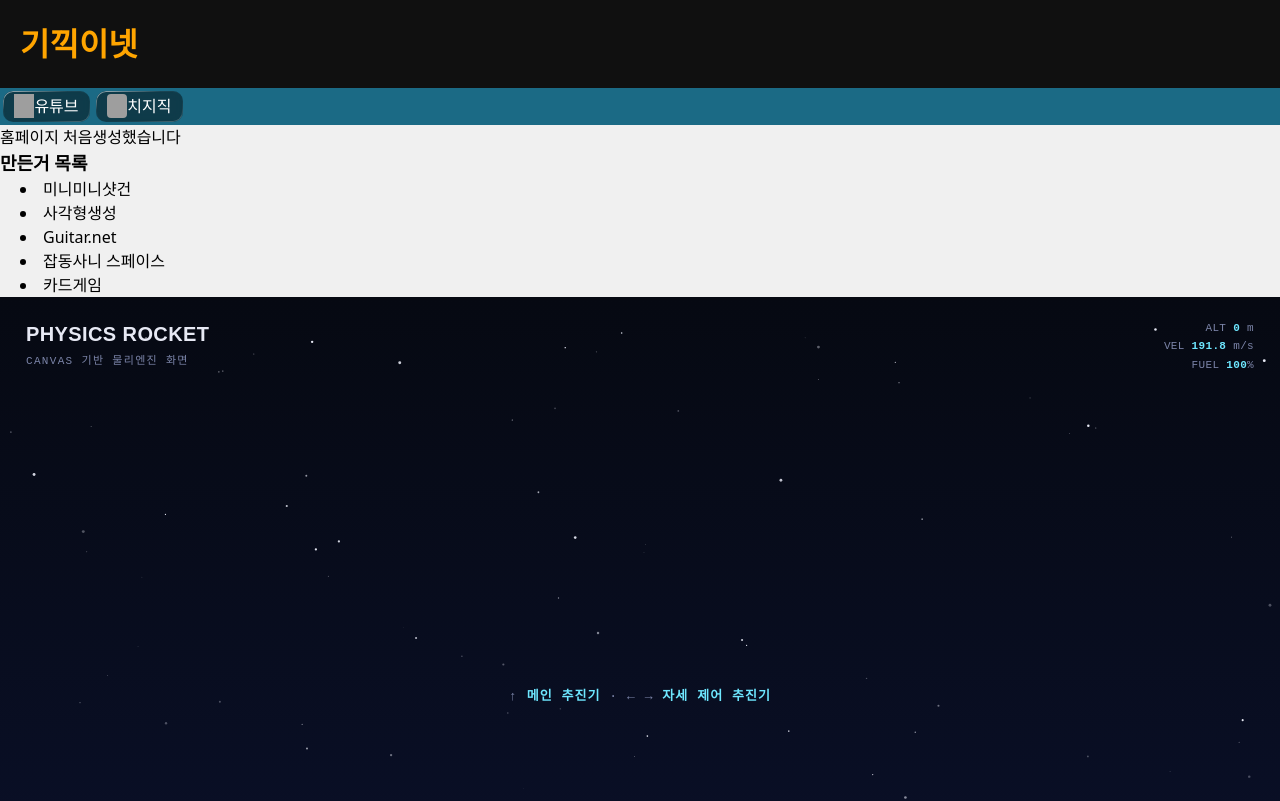
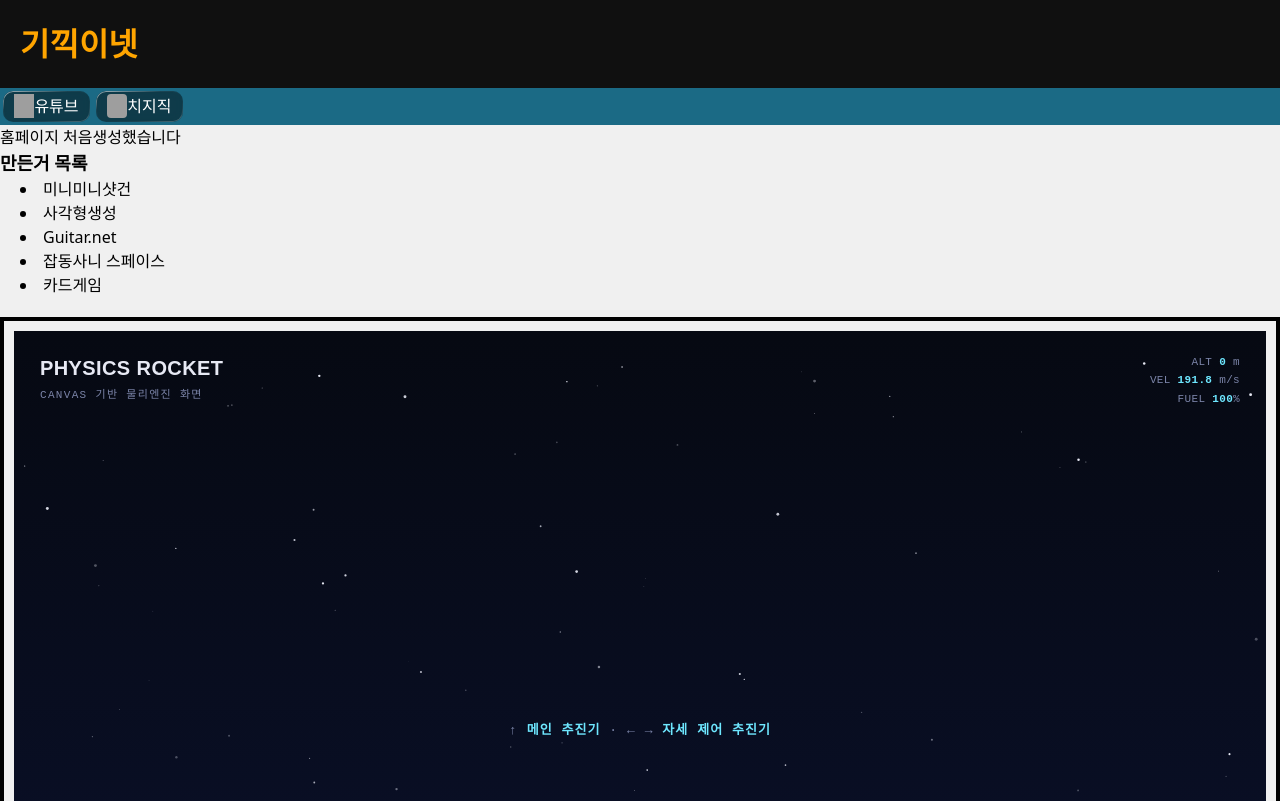
Before and after one commit to Cfghle/gknet, a Next.js app: page / in a window 1280 px wide. Shown: the top 801 px of the page. Built offline with nearby package versions, Linux system fonts and the light colour scheme; grey boxes are pictures that could not be loaded.

Commit message:
로켓 게임 오류 수정

```diff
--- a/app/page.tsx
+++ b/app/page.tsx
@@ -16,8 +16,9 @@ export default function Home() {
         <li><a href = "/projects/cardgame/index.html">카드게임</a></li>
       </ul>
 
-
-      <Rocketgame></Rocketgame>
+      <div style = {{stroke: "black", border: "4px solid black", padding: 10, marginTop: 20}}>
+        <Rocketgame></Rocketgame>
+      </div>
     </div>
   );
 }
--- a/public/projects/Rocketgame.jsx
+++ b/public/projects/Rocketgame.jsx
@@ -1,3 +1,5 @@
+"use client";
+
 import React, { useRef, useEffect, useState } from "react";
 
 export default function Rocketgame() {
```
